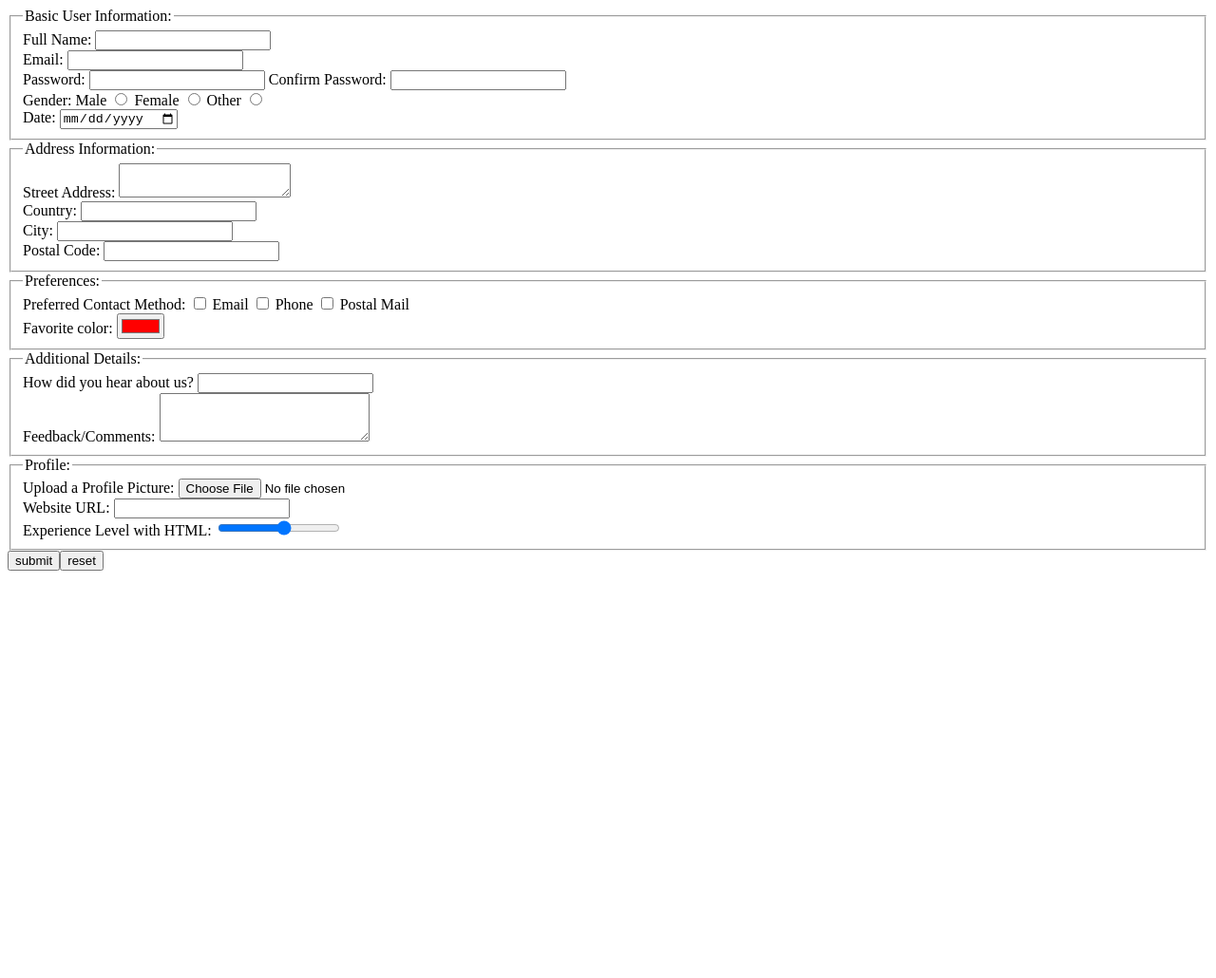
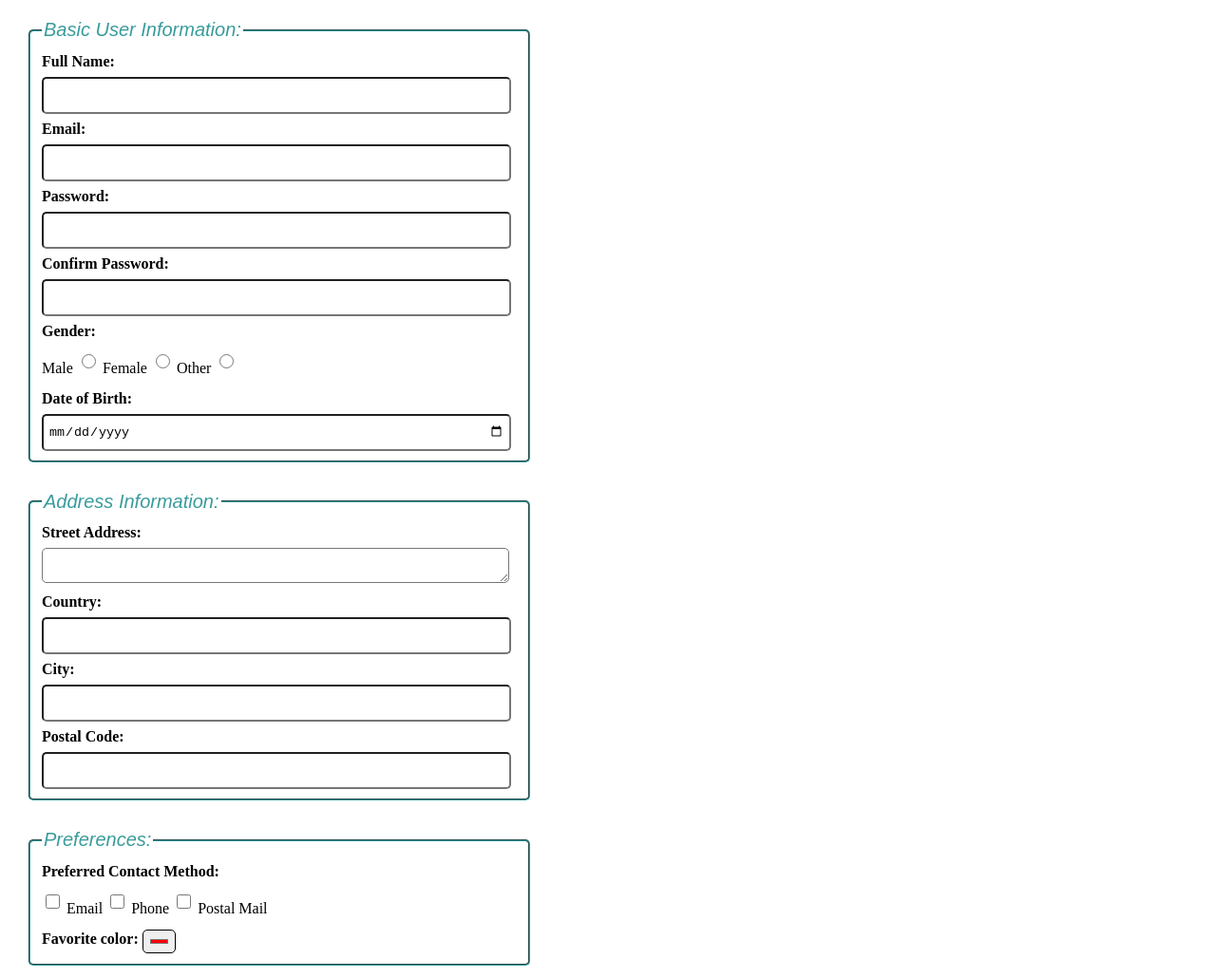
Before and after one commit to emma13z/Tekwill_no1, a plain HTML site: page forms.html in a window 1280 px wide. Shown: the top 1030 px of the page at 95% size. Before the commit the page ends 800 px from the top, so only its background shows below. Drawn offline with Linux system fonts and the light colour scheme.

Commit message:
applied css

```diff
--- a/forms.html
+++ b/forms.html
@@ -4,34 +4,86 @@
     <meta charset="UTF-8" />
     <meta name="viewport" content="width-device-width, initial scale=1.0" />
     <title>Registration Form</title>
+    <style>
+      div {
+        padding: 10px;
+        margin: 10px;
+      }
+      legend {
+        font-family: sans-serif;
+        font-style: italic;
+        font-size: 20px;
+        font-weight: normal;
+        color: rgb(58, 155, 155);
+      }
+      fieldset {
+        font-weight: bold;
+        border-color: rgb(58, 155, 155);
+        border-radius: 5px;
+        width: 500px;
+      }
+      label,
+      span {
+        line-height: 2;
+      }
+      input,
+      textarea {
+        padding: 5px;
+        border-radius: 5px;
+        width: 480px;
+        height: 25px;
+      }
+      .submit {
+        width: 100px;
+        height: 35px;
+        background-color: rgb(7, 146, 193);
+        color: white;
+        border-radius: 10px;
+      }
+      .reset {
+        width: 100px;
+        height: 35px;
+        background-color: rgb(140, 136, 136);
+        color: white;
+        border-radius: 10px;
+      }
+    </style>
   </head>
   <body>
     <form action="/action_page.php" method="get">
+      <div>
         <fieldset>
           <legend>Basic User Information:</legend>
-        <label for="fname">Full Name:</label>
+          <label for="fname">Full Name:</label><br />
           <input type="text" id="fname" name="fname" required /><br />
-        <label for="email">Email:</label>
+          <label for="email">Email:</label><br />
           <input type="email" id="email" name="email" required /><br />
-        <label for="pwd">Password:</label>
-        <input type="password" id="pwd" name="pwd" required />
-        <label for="pwd-con">Confirm Password:</label>
+          <label for="pwd">Password:</label><br />
+          <input type="password" id="pwd" name="pwd" required /><br />
+          <label for="pwd-con">Confirm Password:</label><br />
           <input type="password" id="pwd-con" name="pwd-con" /><br />
-        <label for="gender">Gender:</label>
-        <label for="male">Male</label>
-        <input type="radio" id="male" value="male" />
-        <label for="female">Female</label>
-        <input type="radio" id="female" value="female" />
-        <label for="other">Other</label>
-        <input type="radio" id="other" value="other" /><br />
-        <label for="date">Date:</label>
-        <input type="date" id="date" name="date" />
+          <label for="gender">Gender:</label><br />
+          <label for="male" style="font-weight: normal">Male</label>
+          <input type="radio" id="male" value="male" style="width: 15px" />
+          <label for="female" style="font-weight: normal">Female</label>
+          <input type="radio" id="female" value="female" style="width: 15px" />
+          <label for="other" style="font-weight: normal">Other</label>
+          <input
+            type="radio"
+            id="other"
+            value="other"
+            style="width: 15px"
+          /><br />
+          <label for="birth-date">Date of Birth:</label><br />
+          <input type="date" id="birth-date" name="birth-date" />
         </fieldset>
+      </div>
+      <div>
         <fieldset>
           <legend>Address Information:</legend>
-        <span>Street Address:</span>
+          <span>Street Address:</span><br />
           <textarea name="street-address" rows="2" cols="20"></textarea><br />
-        <span>Country:</span>
+          <span>Country:</span><br />
           <input list="countries" name="countries" />
           <datalist id="countries">
             <option value="USA"></option>
@@ -41,31 +93,55 @@
             <option value="Spain"></option>
           </datalist>
           <br />
-        <label for="city">City:</label>
+          <label for="city">City:</label><br />
           <input type="text" id="city" name="city" /><br />
-        <label for="postal-code">Postal Code:</label>
+          <label for="postal-code">Postal Code:</label><br />
           <input type="number" id="postal-code" name="postal-code" /><br />
         </fieldset>
+      </div>
+      <div>
         <fieldset>
           <legend>Preferences:</legend>
-        <span>Preferred Contact Method:</span>
-        <input type="checkbox" id="email1" name="email1" value="email1" />
-        <label for="email1">Email</label>
-        <input type="checkbox" id="phone" name="phone" value="phone" />
-        <label for="phone">Phone</label>
+          <span>Preferred Contact Method:</span><br />
+          <input
+            type="checkbox"
+            id="email1"
+            name="email1"
+            value="email1"
+            style="width: 15px"
+          />
+          <label for="email1" style="font-weight: normal">Email</label>
+          <input
+            type="checkbox"
+            id="phone"
+            name="phone"
+            value="phone"
+            style="width: 15px"
+          />
+          <label for="phone" style="font-weight: normal">Phone</label>
           <input
             type="checkbox"
             id="post-mail"
             name="post-mail"
             value="post-mail"
+            style="width: 15px"
           />
-        <label for="post-mail">Postal Mail</label><br />
+          <label for="post-mail" style="font-weight: normal">Postal Mail</label>
+          <br />
           <label for="favcolor">Favorite color:</label>
-        <input type="color" id="favcolor" name="favcolor" value="#ff0000" />
+          <input
+            type="color"
+            id="favcolor"
+            name="favcolor"
+            value="#ff0000"
+            style="width: 35px"
+          />
         </fieldset>
+      </div>
+      <div>
         <fieldset>
           <legend>Additional Details:</legend>
-        <span>How did you hear about us?</span>
+          <span>How did you hear about us?</span><br />
           <input list="sources" name="sources" />
           <datalist id="sources">
             <option value="Internet"></option>
@@ -74,15 +150,17 @@
             <option value="Advertisement"></option>
           </datalist>
           <br />
-        <span>Feedback/Comments:</span>
+          <span>Feedback/Comments:</span><br />
           <textarea name="feedback" rows="3" cols="25"></textarea>
         </fieldset>
+      </div>
+      <div>
         <fieldset>
           <legend>Profile:</legend>
           <span>Upload a Profile Picture:</span>
+          <label for="picture"></label>
           <input type="file" name="picture" id="picture" accept=".jpg, .png" />
-        <label for="picture"></label><br />
-        <span>Website URL:</span>
+          <span>Website URL:</span><br />
           <input type="url" name="web-url" id="web-url" />
           <label for="web-url"></label><br />
           <span>Experience Level with HTML:</span>
@@ -94,10 +172,15 @@
             min="1"
             max="10"
             oninput="DisplayValue.value=experience.value"
+            style="width: 100px"
           />
           <output id="DisplayValue"></output>
         </fieldset>
-      <input type="submit" value="submit" /><input type="reset" value="reset" />
+      </div>
+      <div>
+        <input type="submit" class="submit" value="submit" />
+        <input type="reset" class="reset" value="reset" />
+      </div>
     </form>
   </body>
 </html>
```
Lines whose indentation alone changed are shown as unchanged.
